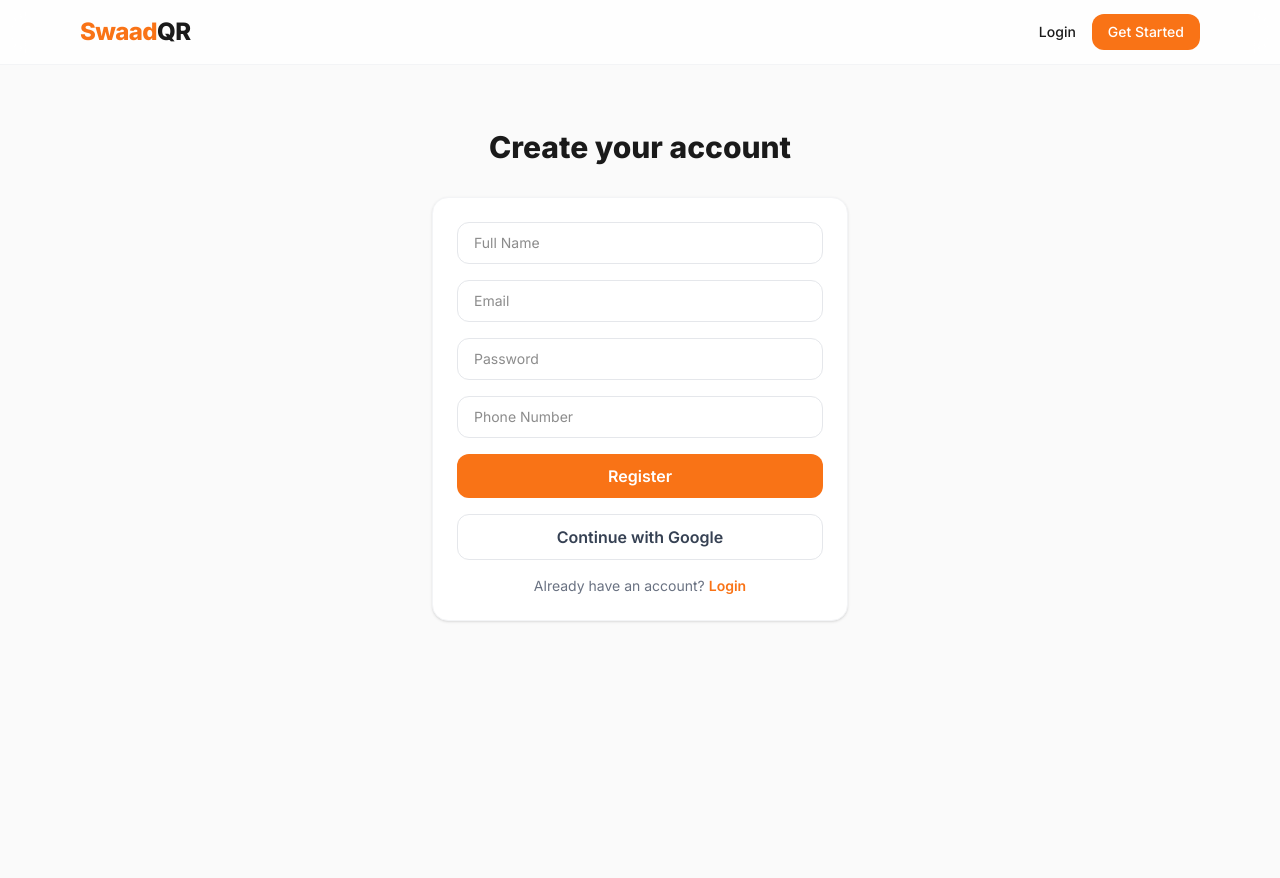
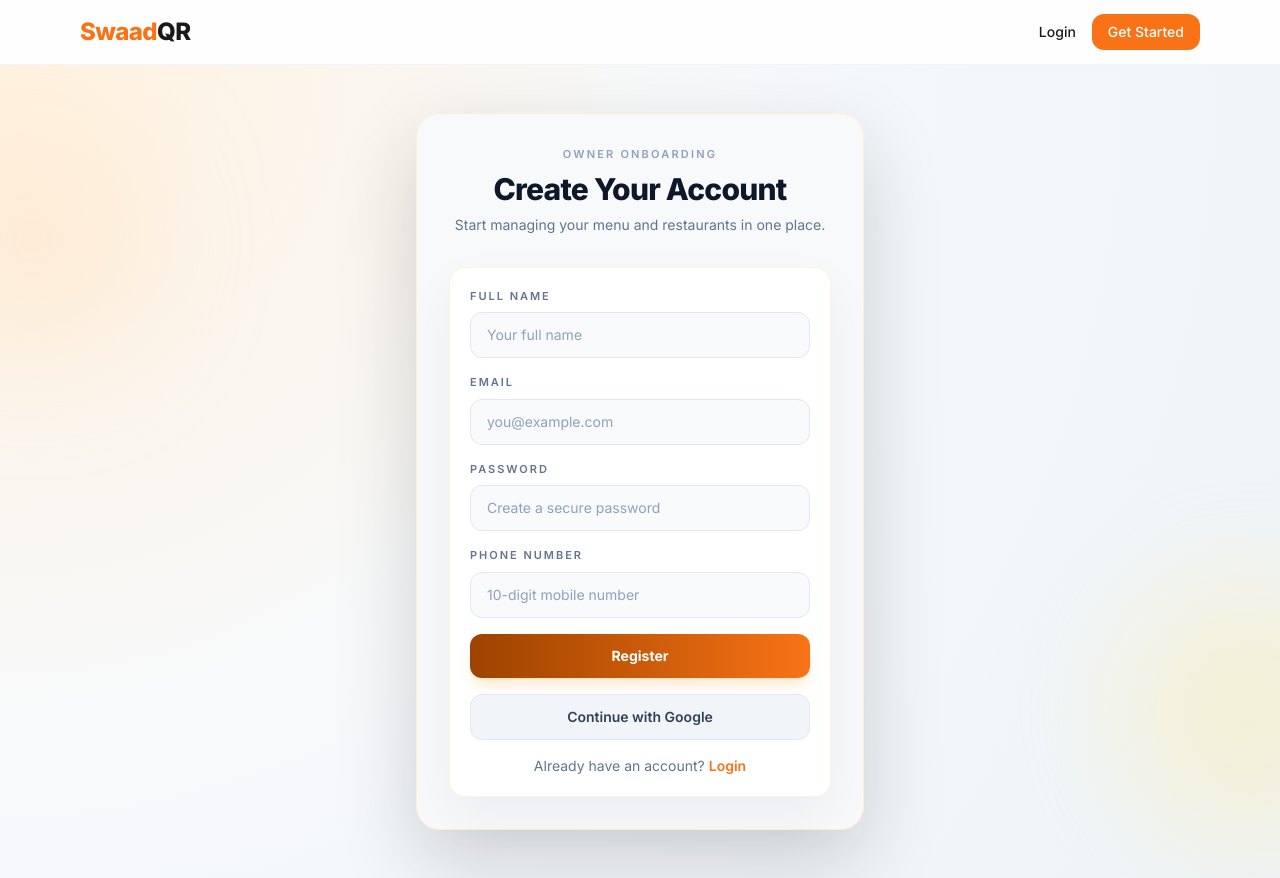
Before and after one commit to vaibha-v7/SwaadQR, a React (Vite) app in the folder frontend/: page /register in a window 1280 px wide. Before the commit the page ends 800 px from the top, so only its background shows below. Built offline with nearby package versions, Linux system fonts and the light colour scheme; no server answers.

Commit message:
login form changed

```diff
--- a/frontend/src/pages/Login.jsx
+++ b/frontend/src/pages/Login.jsx
@@ -32,26 +32,64 @@ export default function Login() {
   };
 
   return (
-    <div className="max-w-md mx-auto mt-16 px-4">
-      <h1 className="text-3xl font-extrabold text-center mb-8">Welcome back</h1>
-      <form onSubmit={handleSubmit} className="bg-white rounded-2xl shadow-sm border border-gray-100 p-6 space-y-4">
-        <input name="email" value={form.email} onChange={handleChange} placeholder="Email" type="email" required className="w-full border border-gray-200 rounded-xl px-4 py-2.5 text-sm focus:outline-none focus:ring-2 focus:ring-primary/40" />
-        <input name="password" value={form.password} onChange={handleChange} placeholder="Password" type="password" required className="w-full border border-gray-200 rounded-xl px-4 py-2.5 text-sm focus:outline-none focus:ring-2 focus:ring-primary/40" />
-        <button type="submit" disabled={loading} className="w-full bg-primary text-white font-semibold py-2.5 rounded-xl hover:bg-primary-dark transition-colors disabled:opacity-50 cursor-pointer">
+    <div className="relative min-h-[calc(100vh-80px)] overflow-hidden bg-[radial-gradient(circle_at_top_left,_#fff2df_0%,_#f7f9fb_45%,_#eef3f8_100%)] px-4 py-12">
+      <div className="pointer-events-none absolute -left-20 top-16 h-56 w-56 rounded-full bg-orange-200/30 blur-3xl" />
+      <div className="pointer-events-none absolute -right-24 bottom-10 h-64 w-64 rounded-full bg-amber-200/30 blur-3xl" />
+
+      <div className="relative mx-auto w-full max-w-md rounded-3xl border border-orange-100 bg-[#f7f9fb]/95 p-6 md:p-8 shadow-[0px_30px_80px_rgba(25,28,30,0.18)] backdrop-blur-md">
+        <p className="text-center text-[11px] font-semibold uppercase tracking-[0.2em] text-slate-400">Owner Portal</p>
+        <h1 className="mt-2 text-center text-3xl font-black tracking-tight text-slate-900">Welcome Back</h1>
+        <p className="mt-2 text-center text-sm text-slate-500">Sign in to manage your restaurants and menu.</p>
+
+        <form onSubmit={handleSubmit} className="mt-8 space-y-4 rounded-2xl border border-orange-100/70 bg-white p-5 shadow-[0px_20px_50px_rgba(25,28,30,0.05)]">
+          <div>
+            <label className="mb-2 block text-[11px] font-semibold uppercase tracking-[0.18em] text-slate-500">Email</label>
+            <input
+              name="email"
+              value={form.email}
+              onChange={handleChange}
+              placeholder="you@example.com"
+              type="email"
+              required
+              className="w-full rounded-xl border border-slate-200 bg-slate-50 px-4 py-3 text-sm text-slate-800 placeholder:text-slate-400 focus:outline-none focus:ring-2 focus:ring-primary/30"
+            />
+          </div>
+
+          <div>
+            <label className="mb-2 block text-[11px] font-semibold uppercase tracking-[0.18em] text-slate-500">Password</label>
+            <input
+              name="password"
+              value={form.password}
+              onChange={handleChange}
+              placeholder="Enter your password"
+              type="password"
+              required
+              className="w-full rounded-xl border border-slate-200 bg-slate-50 px-4 py-3 text-sm text-slate-800 placeholder:text-slate-400 focus:outline-none focus:ring-2 focus:ring-primary/30"
+            />
+          </div>
+
+          <button
+            type="submit"
+            disabled={loading}
+            className="w-full rounded-xl bg-gradient-to-r from-[#9D4300] to-[#F97316] px-4 py-3 text-sm font-bold text-white shadow-lg shadow-orange-300/30 transition-transform hover:scale-[1.01] disabled:cursor-not-allowed disabled:opacity-50"
+          >
             {loading ? "Logging in..." : "Login"}
           </button>
+
           <button
             type="button"
             onClick={handleGoogleLogin}
-          className="w-full border border-gray-200 text-gray-700 font-semibold py-2.5 rounded-xl hover:bg-gray-50 transition-colors cursor-pointer"
+            className="w-full rounded-xl border border-slate-200 bg-slate-100 px-4 py-3 text-sm font-semibold text-slate-700 transition-colors hover:bg-slate-200"
           >
             Continue with Google
           </button>
-        <p className="text-center text-sm text-gray-500">
-          Don't have an account?{" "}
-          <Link to="/register" className="text-primary font-semibold hover:underline">Register</Link>
+
+          <p className="text-center text-sm text-slate-500">
+            Don&apos;t have an account?{" "}
+            <Link to="/register" className="font-semibold text-primary hover:underline">Register</Link>
           </p>
         </form>
       </div>
+    </div>
   );
 }
--- a/frontend/src/pages/Register.jsx
+++ b/frontend/src/pages/Register.jsx
@@ -61,52 +61,114 @@ export default function Register() {
 
   if (done) {
     return (
-      <div className="max-w-md mx-auto mt-24 text-center space-y-4 px-4">
-        <div className="text-5xl">✉️</div>
-        <h2 className="text-2xl font-bold">Check your email</h2>
-        <p className="text-gray-500">We sent a verification link to <strong>{form.email}</strong>. Verify and then log in.</p>
-        <Link to="/login" className="inline-block mt-4 text-primary font-semibold hover:underline">
-          Go to Login →
+      <div className="relative min-h-[calc(100vh-80px)] overflow-hidden bg-[radial-gradient(circle_at_top_left,_#fff2df_0%,_#f7f9fb_45%,_#eef3f8_100%)] px-4 py-12">
+        <div className="pointer-events-none absolute -left-20 top-16 h-56 w-56 rounded-full bg-orange-200/30 blur-3xl" />
+        <div className="pointer-events-none absolute -right-24 bottom-10 h-64 w-64 rounded-full bg-amber-200/30 blur-3xl" />
+
+        <div className="relative mx-auto mt-8 w-full max-w-md rounded-3xl border border-orange-100 bg-[#f7f9fb]/95 p-6 text-center shadow-[0px_30px_80px_rgba(25,28,30,0.18)] backdrop-blur-md md:p-8">
+          <p className="text-[11px] font-semibold uppercase tracking-[0.2em] text-slate-400">Verification</p>
+          <div className="mx-auto mt-4 flex h-16 w-16 items-center justify-center rounded-full bg-orange-50 text-3xl shadow-sm">✉️</div>
+          <h2 className="mt-4 text-2xl font-black tracking-tight text-slate-900">Check Your Email</h2>
+          <p className="mt-2 text-sm text-slate-500">
+            We sent a verification link to <strong className="font-semibold text-slate-700">{form.email}</strong>. Verify and then log in.
+          </p>
+          <Link
+            to="/login"
+            className="mt-6 inline-block rounded-xl bg-gradient-to-r from-[#9D4300] to-[#F97316] px-5 py-3 text-sm font-bold text-white shadow-lg shadow-orange-300/30 transition-transform hover:scale-[1.01]"
+          >
+            Go to Login
           </Link>
+        </div>
       </div>
     );
   }
 
   return (
-    <div className="max-w-md mx-auto mt-16 px-4">
-      <h1 className="text-3xl font-extrabold text-center mb-8">Create your account</h1>
-      <form onSubmit={handleSubmit} className="bg-white rounded-2xl shadow-sm border border-gray-100 p-6 space-y-4">
+    <div className="relative min-h-[calc(100vh-80px)] overflow-hidden bg-[radial-gradient(circle_at_top_left,_#fff2df_0%,_#f7f9fb_45%,_#eef3f8_100%)] px-4 py-12">
+      <div className="pointer-events-none absolute -left-20 top-16 h-56 w-56 rounded-full bg-orange-200/30 blur-3xl" />
+      <div className="pointer-events-none absolute -right-24 bottom-10 h-64 w-64 rounded-full bg-amber-200/30 blur-3xl" />
+
+      <div className="relative mx-auto w-full max-w-md rounded-3xl border border-orange-100 bg-[#f7f9fb]/95 p-6 md:p-8 shadow-[0px_30px_80px_rgba(25,28,30,0.18)] backdrop-blur-md">
+        <p className="text-center text-[11px] font-semibold uppercase tracking-[0.2em] text-slate-400">Owner Onboarding</p>
+        <h1 className="mt-2 text-center text-3xl font-black tracking-tight text-slate-900">Create Your Account</h1>
+        <p className="mt-2 text-center text-sm text-slate-500">Start managing your menu and restaurants in one place.</p>
+
+        <form onSubmit={handleSubmit} className="mt-8 space-y-4 rounded-2xl border border-orange-100/70 bg-white p-5 shadow-[0px_20px_50px_rgba(25,28,30,0.05)]">
           <div>
-          <input name="name" value={form.name} onChange={handleChange} placeholder="Full Name" className="w-full border border-gray-200 rounded-xl px-4 py-2.5 text-sm focus:outline-none focus:ring-2 focus:ring-primary/40" />
-          {errors.name && <p className="text-red-500 text-xs mt-1">{errors.name}</p>}
+            <label className="mb-2 block text-[11px] font-semibold uppercase tracking-[0.18em] text-slate-500">Full Name</label>
+            <input
+              name="name"
+              value={form.name}
+              onChange={handleChange}
+              placeholder="Your full name"
+              className="w-full rounded-xl border border-slate-200 bg-slate-50 px-4 py-3 text-sm text-slate-800 placeholder:text-slate-400 focus:outline-none focus:ring-2 focus:ring-primary/30"
+            />
+            {errors.name && <p className="mt-1 text-xs text-red-500">{errors.name}</p>}
           </div>
+
           <div>
-          <input name="email" value={form.email} onChange={handleChange} placeholder="Email" type="email" className="w-full border border-gray-200 rounded-xl px-4 py-2.5 text-sm focus:outline-none focus:ring-2 focus:ring-primary/40" />
-          {errors.email && <p className="text-red-500 text-xs mt-1">{errors.email}</p>}
+            <label className="mb-2 block text-[11px] font-semibold uppercase tracking-[0.18em] text-slate-500">Email</label>
+            <input
+              name="email"
+              value={form.email}
+              onChange={handleChange}
+              placeholder="you@example.com"
+              type="email"
+              className="w-full rounded-xl border border-slate-200 bg-slate-50 px-4 py-3 text-sm text-slate-800 placeholder:text-slate-400 focus:outline-none focus:ring-2 focus:ring-primary/30"
+            />
+            {errors.email && <p className="mt-1 text-xs text-red-500">{errors.email}</p>}
           </div>
+
           <div>
-          <input name="password" value={form.password} onChange={handleChange} placeholder="Password" type="password" className="w-full border border-gray-200 rounded-xl px-4 py-2.5 text-sm focus:outline-none focus:ring-2 focus:ring-primary/40" />
-          {errors.password && <p className="text-red-500 text-xs mt-1">{errors.password}</p>}
+            <label className="mb-2 block text-[11px] font-semibold uppercase tracking-[0.18em] text-slate-500">Password</label>
+            <input
+              name="password"
+              value={form.password}
+              onChange={handleChange}
+              placeholder="Create a secure password"
+              type="password"
+              className="w-full rounded-xl border border-slate-200 bg-slate-50 px-4 py-3 text-sm text-slate-800 placeholder:text-slate-400 focus:outline-none focus:ring-2 focus:ring-primary/30"
+            />
+            {errors.password && <p className="mt-1 text-xs text-red-500">{errors.password}</p>}
           </div>
+
           <div>
-          <input name="phone_no" value={form.phone_no} onChange={handleChange} placeholder="Phone Number" type="tel" inputMode="numeric" maxLength={10} className="w-full border border-gray-200 rounded-xl px-4 py-2.5 text-sm focus:outline-none focus:ring-2 focus:ring-primary/40" />
-          {errors.phone_no && <p className="text-red-500 text-xs mt-1">{errors.phone_no}</p>}
+            <label className="mb-2 block text-[11px] font-semibold uppercase tracking-[0.18em] text-slate-500">Phone Number</label>
+            <input
+              name="phone_no"
+              value={form.phone_no}
+              onChange={handleChange}
+              placeholder="10-digit mobile number"
+              type="tel"
+              inputMode="numeric"
+              maxLength={10}
+              className="w-full rounded-xl border border-slate-200 bg-slate-50 px-4 py-3 text-sm text-slate-800 placeholder:text-slate-400 focus:outline-none focus:ring-2 focus:ring-primary/30"
+            />
+            {errors.phone_no && <p className="mt-1 text-xs text-red-500">{errors.phone_no}</p>}
           </div>
-        <button type="submit" disabled={loading} className="w-full bg-primary text-white font-semibold py-2.5 rounded-xl hover:bg-primary-dark transition-colors disabled:opacity-50 cursor-pointer">
+
+          <button
+            type="submit"
+            disabled={loading}
+            className="w-full rounded-xl bg-gradient-to-r from-[#9D4300] to-[#F97316] px-4 py-3 text-sm font-bold text-white shadow-lg shadow-orange-300/30 transition-transform hover:scale-[1.01] disabled:cursor-not-allowed disabled:opacity-50"
+          >
             {loading ? "Registering..." : "Register"}
           </button>
+
           <button
             type="button"
             onClick={handleGoogleLogin}
-          className="w-full border border-gray-200 text-gray-700 font-semibold py-2.5 rounded-xl hover:bg-gray-50 transition-colors cursor-pointer"
+            className="w-full rounded-xl border border-slate-200 bg-slate-100 px-4 py-3 text-sm font-semibold text-slate-700 transition-colors hover:bg-slate-200"
           >
             Continue with Google
           </button>
-        <p className="text-center text-sm text-gray-500">
+
+          <p className="text-center text-sm text-slate-500">
             Already have an account?{" "}
-          <Link to="/login" className="text-primary font-semibold hover:underline">Login</Link>
+            <Link to="/login" className="font-semibold text-primary hover:underline">Login</Link>
           </p>
         </form>
       </div>
+    </div>
   );
 }
```
Lines whose indentation alone changed are shown as unchanged.
